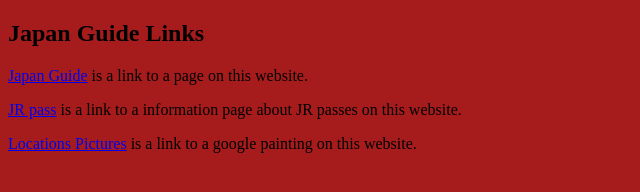
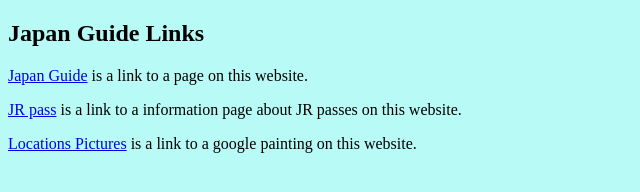
Before and after one commit to jennifer66pl/project0, a plain HTML site: page link.html in a window 1280 px wide. Shown: the whole page, without its empty margins (0-640 px from the left). Drawn offline with Linux system fonts and the light colour scheme.

Commit message:
My first webpage

```diff
--- a/link.html
+++ b/link.html
@@ -4,7 +4,7 @@
         <title>Link</title>
     </head>
     <style>
-body {background-color: #A61C1C;}
+body {background-color:#B8FAF5;}
     </style>
 
     <body>
```
Also changed, not shown: phrase.html (+1 -1 lines), picture.html (+1 -1 lines).
